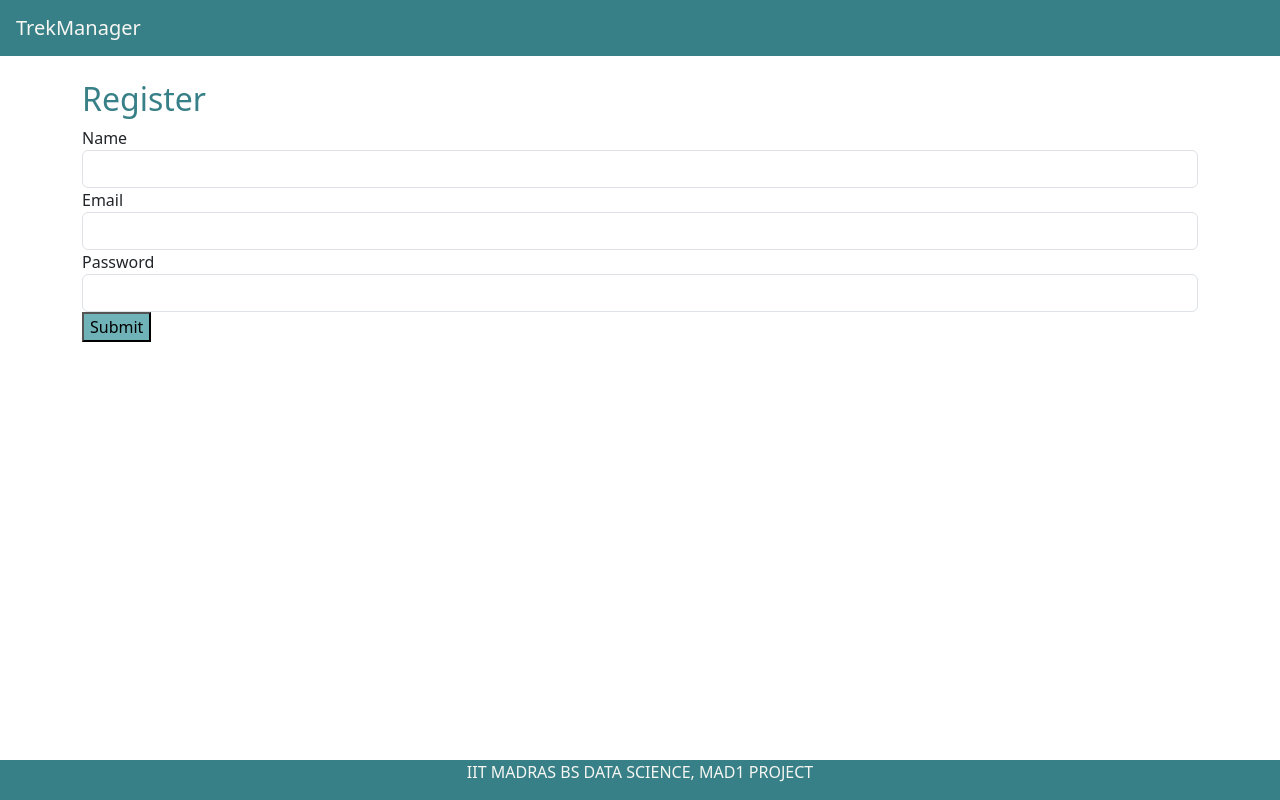
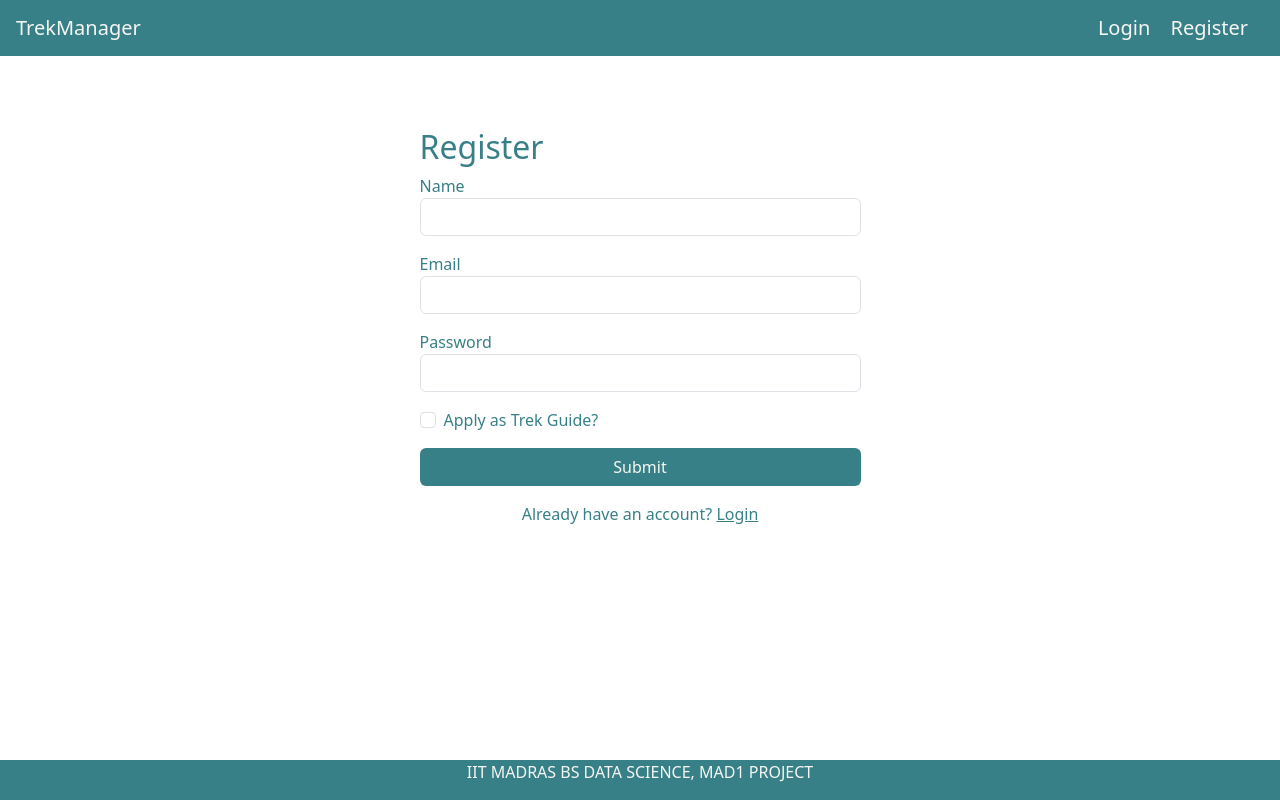
Before and after one commit to 23f2003837/Trekking-Management-App-V1, a Flask app: page /register in a window 1280 px wide. Run offline with Flask 3, Linux system fonts and the light colour scheme.

Commit message:
Milestone-2 TMA-MAD-1 Staff approval flow, blacklist check, and conditional navbar

```diff
--- a/app/routes.py
+++ b/app/routes.py
@@ -19,10 +19,22 @@ def login():
         if existing_user:
             password_check=check_password_hash(existing_user.password,password)
             if password_check:
-                flash("Successfully Login")
-                session['user_id']=existing_user.id
-                session['role']=existing_user.role
-                return redirect(url_for("main.dashboard"))
+                if existing_user.is_blacklisted:
+                    flash("You have been blacklisted by admin, Please contact admin")
+                    return redirect(url_for('main.login'))
+                elif not existing_user.is_approved and existing_user.role=='staff':
+                    flash("Awaiting admin's approval before you can login.")
+                    return redirect(url_for('main.login'))
+                else:
+                    flash("Successfully Login")
+                    session['user_id']=existing_user.id
+                    session['role']=existing_user.role
+                    if session['role']=='staff':
+                        return redirect(url_for("main.dashboard"))#todo--> need to be built
+                    elif session['role']=='admin':
+                        return redirect(url_for("main.dashboard"))#todo--> need to be built
+                    else:
+                        return redirect(url_for("main.dashboard"))#todo--> need to be built
             else:
                 flash("Incorrect Password")
                 return redirect(url_for("main.login"))
@@ -36,16 +48,27 @@ def register():
         name=request.form['name']
         email=request.form['email']
         password=request.form['password']
+        if request.form.get('apply_as_staff'):
+            role='staff'
+            is_approved=False
+        else:
+            role='trekker'
+            is_approved=True
         existing_user=User.query.filter_by(email=email).first()
         if existing_user:
-            flash("Email already registered, Please Login")
+            if existing_user.role =='trekker':
+                flash("Email already registered, Please Login")
+            else:
+                flash("This email is already registered. Please login or wait for approval.")
             return redirect(url_for("main.login"))
-
         hashed_password=generate_password_hash(password)
-        new_user=User(name=name,email=email,password=hashed_password,role='trekker')
+        new_user=User(name=name,email=email,password=hashed_password,role=role,is_approved=is_approved)
         db.session.add(new_user)
         db.session.commit()
-        flash("Registration successful! Please Login")
+        if role=='trekker':
+            flash("Registration successful! Please Login")
+        else:
+            flash("Registration successful! Awaiting admin approval before you can login.")
         return redirect(url_for("main.login"))
     return render_template('register.html')
 
@@ -58,4 +81,4 @@ def logout():
 @main.route('/dashboard')
 @login_required
 def dashboard():
-    return f"Welcome to Dashboard, Your role is {session['role']}"
+    return render_template("dashboard.html")
--- a/app/templates/base.html
+++ b/app/templates/base.html
@@ -39,6 +39,16 @@
 <body>
     <nav class="navbar navbar-dark bg-teal-dark px-3">
         <a class="navbar-brand text-offwhite" href="/">TrekManager</a>
+        {% if not session.user_id%}
+            <!-- show register,login stuff -->
+             <div>
+            <a class="navbar-brand text-offwhite" href='{{ url_for("main.login") }}'>Login</a>
+            <a class="navbar-brand text-offwhite" href='{{ url_for("main.register") }}'>Register</a>
+                </div>
+        {% else %}
+            <!-- show logout, dashboard stuff-->
+            <a class="navbar-brand text-offwhite" href='{{ url_for("main.logout") }}'>Logout</a>
+        {% endif %}
     </nav>
 
     <div class="container mt-4">
--- /dev/null
+++ b/app/templates/dashboard.html
@@ -0,0 +1,4 @@
+{% extends 'base.html' %}
+{% block content %}
+    <h1>hey there {{ session['role'] }}</h1>
+{% endblock %}
--- a/app/templates/register.html
+++ b/app/templates/register.html
@@ -1,23 +1,39 @@
 {% extends 'base.html' %}
 {% block content %}
+<div class="container py-5">
+    <div class="row justify-content-center">
+        <div class="col-md-5">
             <h2 class="text-teal-dark">Register</h2>
             <form method="POST">
-
-    <div>
-        <label>Name</label>
+                <div class="mb-3">
+                    <label class="text-teal-dark">Name</label>
                     <input type="text" name="name" class="form-control" required>
                 </div>
 
-    <div>
-        <label>Email</label>
+                <div class="mb-3">
+                    <label class="text-teal-dark">Email</label>
                     <input type="email" name="email" class="form-control" required>
                 </div>
 
-    <div>
-        <label>Password</label>
+                <div class="mb-3">
+                    <label class="text-teal-dark">Password</label>
                     <input type="password" name="password" class="form-control" required>
                 </div>
 
-    <button type="submit" class="bg-teal-muted">Submit</button>
+                <div class="form-check mb-3">
+                    <input class="form-check-input" type="checkbox" name="apply_as_staff" id="staff-check">
+                    <label class="form-check-label text-teal-dark" for="staff-check">Apply as Trek Guide?</label>
+                </div>
+
+                <button type="submit" class="btn bg-teal-dark text-offwhite w-100">Submit</button>
+
             </form>
+
+            <div class="text-center mt-3">
+                <p class="text-teal-dark">Already have an account? <a class="text-teal-dark" href="{{ url_for('main.login') }}">Login</a></p>
+            </div>
+
+        </div>
+    </div>
+</div>
 {% endblock %}
--- a/seed.py
+++ b/seed.py
@@ -9,7 +9,8 @@ with app.app_context():
         name='admin',
         email='admin@trekking.com',
         password=generate_password_hash('whotfareu'),
-        role='admin'
+        role='admin',
+        is_approved=True
         )
         db.session.add(admin)
         db.session.commit()
```
Also changed, not shown: app/templates/login.html (+16 -5 lines). Lines whose indentation alone changed are shown as unchanged.
